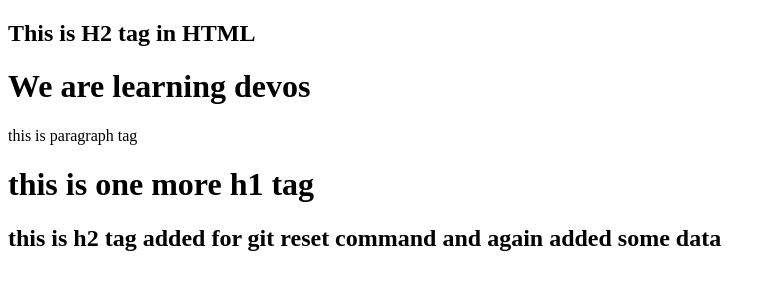
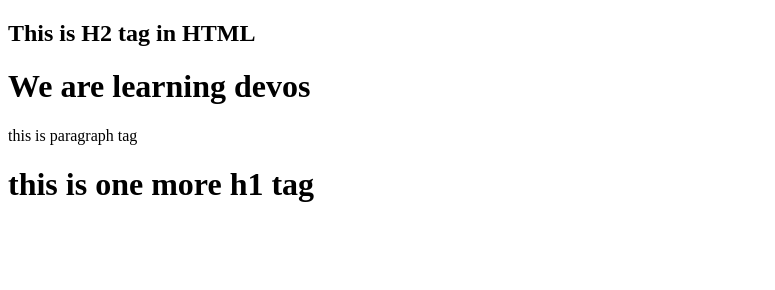
Before and after one commit to Nextgen-cloud-technologies/hdfc-mobile-app, a plain HTML site: page index.html in a window 1280 px wide. Shown: the whole page, without its empty margins (0-775 px from the left). Drawn offline with Linux system fonts and the light colour scheme.

Commit message:
Revert "modifed index.html"
This reverts commit feb0bba549f4bf1263aaa14db0942b055bc1ad83.

```diff
--- a/index.html
+++ b/index.html
@@ -10,6 +10,5 @@
     <h1>We are learning devos</h1>
     <p>this is paragraph tag</p>
     <h1>this is one more h1 tag</h1>
-    <h2>this is h2 tag added for git reset command and again added some data</h2>
 </body>
 </html>
```
